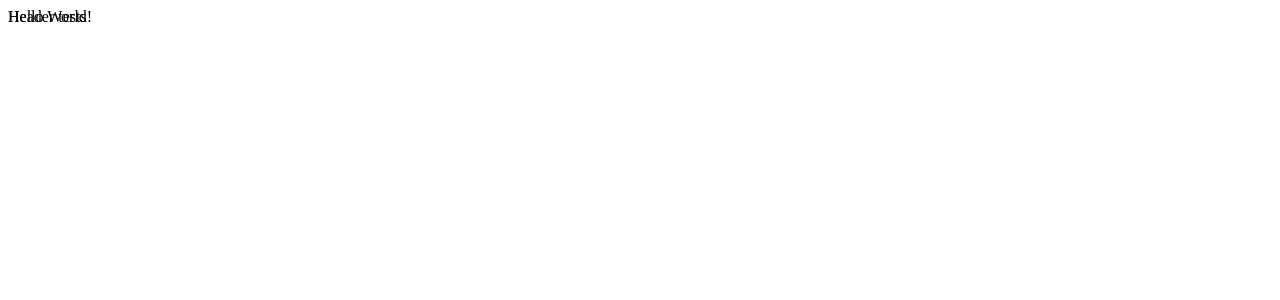
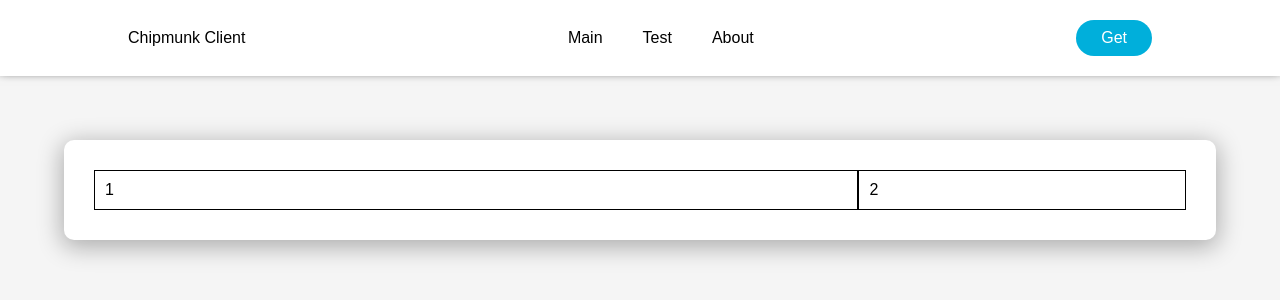
Before and after one commit to Rederikt/chipmunk_ui, a React app: page / in a window 1280 px wide. Shown: the top 300 px of the page. Built offline with nearby package versions, Linux system fonts and the light colour scheme.

Commit message:
template for content ready

```diff
--- a/src/App.js
+++ b/src/App.js
@@ -1,14 +1,17 @@
 import React from "react";
 import { Header } from './components';
-
+import "./index.scss"
 import { Main } from './containers';
 
 const App = () => {
   return(
     <>
       <Header/>
-      <Main/>
+      <div className="wrapper">
+        <Main/>
+      </div>
     </>
+
   )
 };
 
--- a/src/components/Header/header.scss
+++ b/src/components/Header/header.scss
@@ -1,3 +1,63 @@
-.parent {
-  position: absolute;
+@mixin font-roboto-w($size) {
+  font-family: 'Comfortaa', sans-serif;
+  font-weight: 500;
+  font-size: $size;
+  color: #ffffff;
+  text-decoration: none;
 }
+
+@mixin font-roboto-b($size) {
+  font-family: 'Comfortaa', sans-serif;
+  font-weight: 500;
+  font-size: $size;
+  color: #000000;
+  text-decoration: none;
+}
+
+li, a {
+ @include font-roboto-b(16px)
+
+}
+
+.header {
+  @include font-roboto-b(16px);
+  position: sticky;
+  width: 100%;
+  display: flex;
+  justify-content: space-between;
+  align-items: center;
+  padding: 20px 10%;
+  background-color: #ffffff;
+  box-shadow: 0px -5px 10px #000000;
+}
+
+
+
+.nav_links {
+  list-style: none;
+  li {
+    display: inline-block;
+    padding: 0px 20px;
+    a {
+      transition: all 0.3s ease 0s;
+    }
+    a:hover {
+      color: rgb(0, 175, 219)
+    }
+  }
+}
+
+
+button {
+  @include font-roboto-w(16px);
+  padding: 9px 25px;
+  background-color: rgb(0, 175, 219);
+  border: none;
+  border-radius: 50px;
+  cursor: pointer;
+  transition: all 0.3s ease 0s;
+}
+
+button:hover {
+  background-color: rgba(0, 162, 202, 1);
+}
--- a/src/components/Header/index.js
+++ b/src/components/Header/index.js
@@ -3,8 +3,16 @@ import './header.scss';
 
 export const Header = () => {
   return (
-    <div className='parent'>
-      Header tests
+    <div className='header'>
+      Chipmunk Client
+      <nav>
+        <ul className='nav_links'>
+          <li><a href="#">Main</a></li>
+          <li><a href="#">Test</a></li>
+          <li><a href="#">About</a></li>
+        </ul>
+      </nav>
+      <a className='btn' href=""><button>Get</button></a>
     </div>
   )
 }
--- a/src/containers/Main/index.js
+++ b/src/containers/Main/index.js
@@ -1,9 +1,14 @@
 import React from 'react';
+import './main.scss'
 
 export const Main = () => {
+
   return (
-    <div>
-      Hello World!
+    <div className="paper">
+      <div className="flex-layout">
+        <div className="data-box">1</div>
+        <div className="menu-box">2</div>
+      </div>
     </div>
   )
 }
--- a/src/containers/Main/main.scss
+++ b/src/containers/Main/main.scss
@@ -0,0 +1,28 @@
+.paper {
+  padding: 30px;
+  min-width: 550px;
+  margin: 5%;
+  background-color: white;
+  border-radius: 10px;
+  box-shadow: 0 5px 25px 2px rgba($color: #000000, $alpha: 0.3);
+}
+
+.flex-layout {
+  display: flex;
+  flex-wrap: wrap;
+  justify-content: space-between;
+}
+
+.data-box {
+  width: 70%;
+  padding: 10px;
+  min-width: 500px;
+  border: 1px solid black;
+}
+
+.menu-box {
+  width: 30%;
+  padding: 10px;
+  min-width: 300px;
+  border: 1px solid black;
+}
--- a/src/index.html
+++ b/src/index.html
@@ -4,6 +4,12 @@
     <meta charset="UTF-8">
     <meta http-equiv="X-UA-Compatible" content="IE=edge">
     <meta name="viewport" content="width=device-width, initial-scale=1.0">
+    <style type="text/css">
+        html, body {
+            height: 100%;
+            background-color:rgb(245, 245, 245);
+        }
+    </style>
     <title>Chipmunk</title>
 </head>
 
--- /dev/null
+++ b/src/index.scss
@@ -0,0 +1,11 @@
+@font-face {
+  font-family: 'Comfortaa';
+  src: url('https://fonts.googleapis.com/css2?family=Comfortaa:wght@500&family=Roboto&display=swap');
+}
+
+* {
+  font-family: 'Comfortaa', sans-serif;
+  box-sizing: border-box;
+  margin: 0;
+  padding: 0;
+}
--- a/webpack.config.js
+++ b/webpack.config.js
@@ -24,7 +24,7 @@ module.exports = {
         loader: require.resolve("babel-loader"),
       },
       {
-        test: /\.s[ac]ss$/i,
+        test: /\.css|s[ac]ss$/i,
         use: ["style-loader", "css-loader", "sass-loader"],
       },
       {
```
Also changed, not shown: 2 other files (tests, documents, lock files or other folders).
